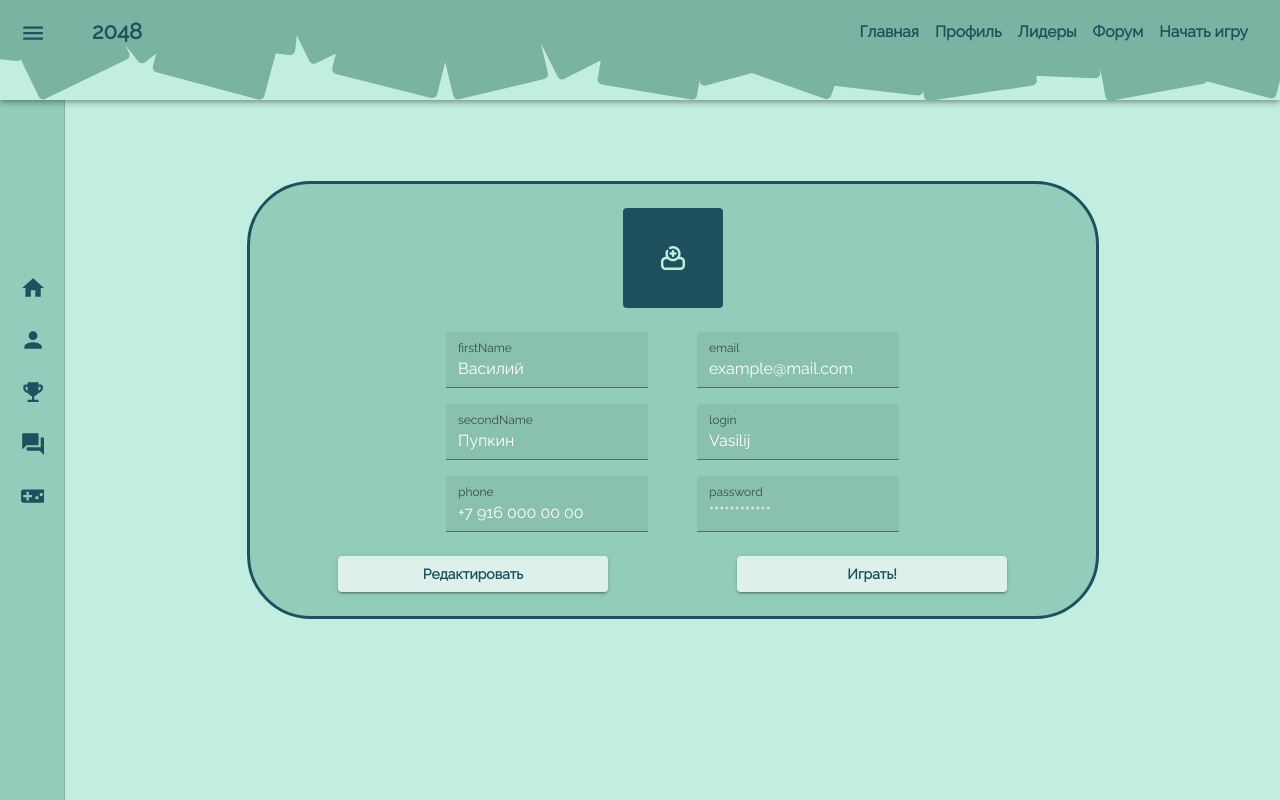
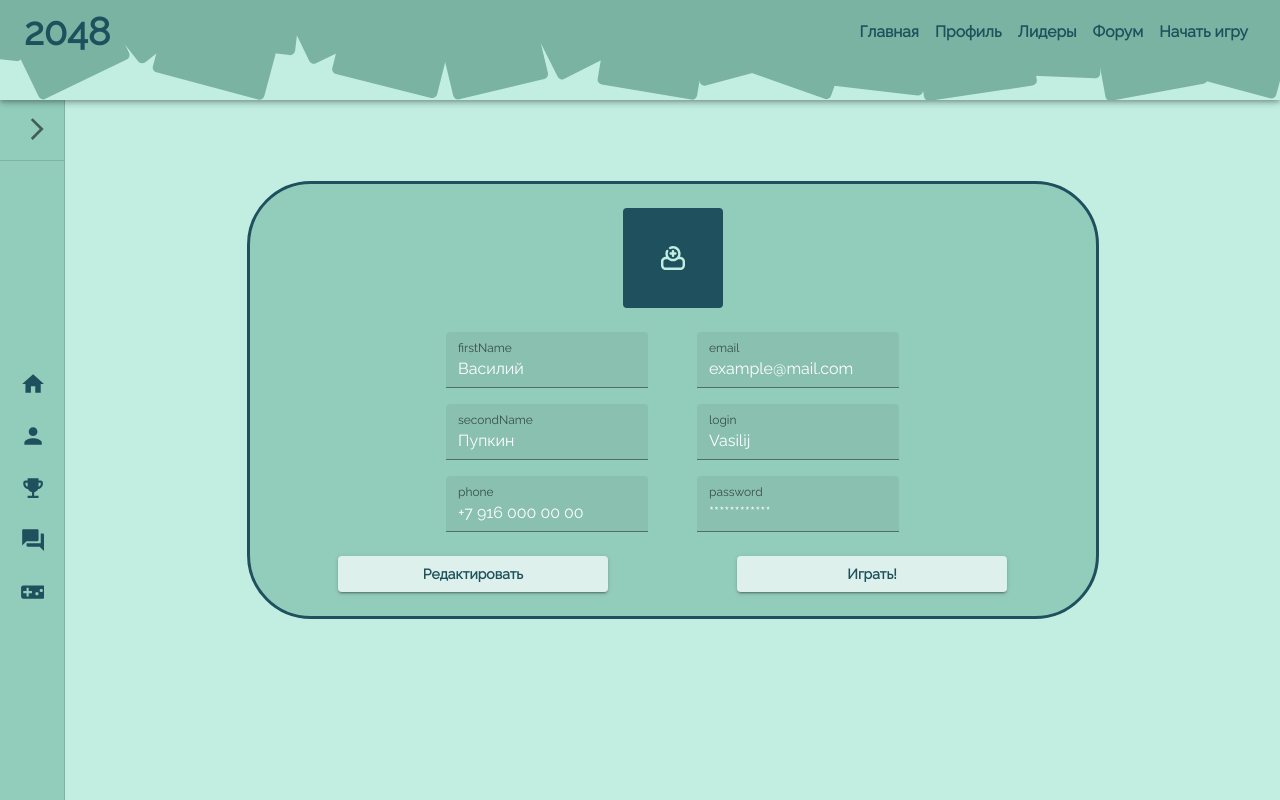
Before and after one commit to boorav4ik/praktikum, a React (Vite) app in the folder packages/client/: page /profile in a window 1280 px wide. Built offline with nearby package versions, Linux system fonts and the light colour scheme.

Commit message:
pinned at the top of the NavBar

```diff
--- a/packages/client/src/components/drawerBar/drawerBar.tsx
+++ b/packages/client/src/components/drawerBar/drawerBar.tsx
@@ -2,7 +2,6 @@ import { FC, ReactNode, useState } from 'react'
 import { styled, Theme, CSSObject } from '@mui/material/styles'
 import Box from '@mui/material/Box'
 import MuiDrawer from '@mui/material/Drawer'
-import CssBaseline from '@mui/material/CssBaseline'
 import Divider from '@mui/material/Divider'
 import { NavBar } from './navBar'
 import { SideBar } from './sideBar'
@@ -53,20 +52,15 @@ const Drawer = styled(MuiDrawer, {
 export const DrawerBar: FC<DrawerBarProps> = ({ children }) => {
   const [open, setOpen] = useState<boolean>(false)
 
-  const handleDrawerOpen = () => {
-    setOpen(true)
-  }
-
-  const handleDrawerClose = () => {
-    setOpen(false)
+  const toogleDrawer = () => {
+    setOpen(prev => !prev)
   }
 
   return (
     <Box sx={{ display: 'flex' }}>
-      <CssBaseline />
-      <NavBar open={open} handleDrawerOpen={handleDrawerOpen} />
+      <NavBar />
       <Drawer variant="permanent" open={open}>
-        <DrawerHeader handleDrawerClose={handleDrawerClose} />
+        <DrawerHeader open={open} toogleDrawer={toogleDrawer} />
         <Divider />
         <SideBar open={open} />
       </Drawer>
--- a/packages/client/src/components/drawerBar/drawerHeader.tsx
+++ b/packages/client/src/components/drawerBar/drawerHeader.tsx
@@ -1,16 +1,15 @@
 import { FC } from 'react'
-import { styled, useTheme } from '@mui/material/styles'
+import { styled } from '@mui/material/styles'
 import IconButton from '@mui/material/IconButton'
 import LeftArrow from './icons/LeftArrow'
 import RightArrow from './icons/RightArrow'
 
 interface SideBarProps {
-  handleDrawerClose: () => void
+  open?: boolean
+  toogleDrawer: () => void
 }
 
-export const DrawerHeader: FC<SideBarProps> = ({ handleDrawerClose }) => {
-  const theme = useTheme()
-
+export const DrawerHeader: FC<SideBarProps> = ({ open, toogleDrawer }) => {
   const DrawerHeader = styled('div')(({ theme }) => ({
     display: 'flex',
     alignItems: 'center',
@@ -20,9 +19,9 @@ export const DrawerHeader: FC<SideBarProps> = ({ handleDrawerClose }) => {
   }))
 
   return (
-    <DrawerHeader>
-      <IconButton onClick={handleDrawerClose}>
-        {theme.direction === 'rtl' ? <RightArrow /> : <LeftArrow />}
+    <DrawerHeader sx={{ mt: 12, zIndex: 1 }}>
+      <IconButton onClick={toogleDrawer}>
+        {open ? <LeftArrow /> : <RightArrow />}
       </IconButton>
     </DrawerHeader>
   )
--- a/packages/client/src/components/drawerBar/navBar.tsx
+++ b/packages/client/src/components/drawerBar/navBar.tsx
@@ -1,26 +1,13 @@
-import { FC } from 'react'
 import { styled } from '@mui/material/styles'
 import Toolbar from '@mui/material/Toolbar'
 import Typography from '@mui/material/Typography'
-import MuiAppBar, { AppBarProps as MuiAppBarProps } from '@mui/material/AppBar'
-import MenuIcon from './icons/Menu'
-import { drawerWidth, menuData } from './drawerBarData'
-import IconButton from '@mui/material/IconButton'
+import MuiAppBar from '@mui/material/AppBar'
+import { menuData } from './drawerBarData'
 import { Button } from '@mui/material'
 import backgroundImage from './icons/background.svg'
 
-interface NavBarProps {
-  open?: boolean
-  handleDrawerOpen: () => void
-}
-
-export const NavBar: FC<NavBarProps> = ({ open, handleDrawerOpen }) => {
-  interface AppBarProps extends MuiAppBarProps {
-    open?: boolean
-  }
-  const AppBar = styled(MuiAppBar, {
-    shouldForwardProp: prop => prop !== 'open',
-  })<AppBarProps>(({ theme, open }) => ({
+export const NavBar = () => {
+  const AppBar = styled(MuiAppBar)(({ theme }) => ({
     zIndex: theme.zIndex.drawer + 1,
     backgroundColor: theme.palette.background.default,
     height: 100,
@@ -28,41 +15,20 @@ export const NavBar: FC<NavBarProps> = ({ open, handleDrawerOpen }) => {
       easing: theme.transitions.easing.sharp,
       duration: theme.transitions.duration.leavingScreen,
     }),
-    ...(open && {
-      marginLeft: drawerWidth,
-      height: 100,
-      width: `calc(100% - ${drawerWidth}px)`,
-      transition: theme.transitions.create(['width', 'margin'], {
-        easing: theme.transitions.easing.sharp,
-        duration: theme.transitions.duration.enteringScreen,
-      }),
-    }),
   }))
 
   return (
     <AppBar
       position="fixed"
-      open={open}
       style={{ backgroundImage: `url(${backgroundImage})` }}>
       <Toolbar>
-        <IconButton
-          color="inherit"
-          aria-label="open drawer"
-          onClick={handleDrawerOpen}
-          edge="start"
-          sx={{
-            marginRight: 5,
-            ...(open && { display: 'none' }),
-          }}>
-          <MenuIcon />
-        </IconButton>
         <Typography
           variant="h6"
           component="div"
           sx={{
             flexGrow: 1,
             fontWeight: 'bold',
-            fontSize: '1.375rem',
+            fontSize: '2.375rem',
           }}>
           2048
         </Typography>
```
